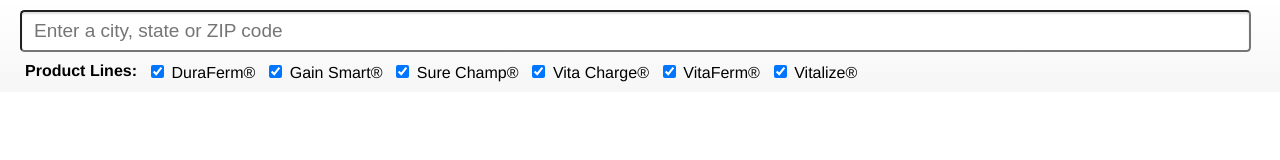
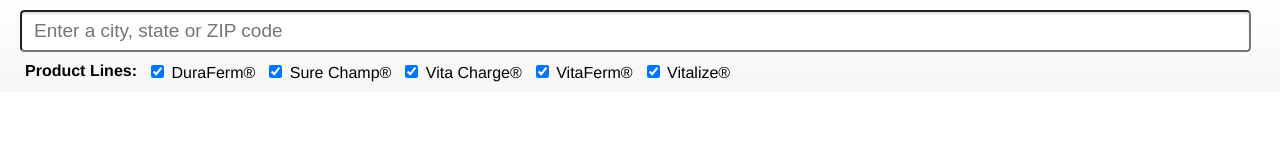
Before and after one commit to LANResources/dealer-locator, a plain HTML site: page index.html in a window 1280 px wide. Drawn offline with nearby package versions, Linux system fonts and the light colour scheme; some packages are replaced by stand-ins of ours.

Commit message:
Remove Gain Smart

```diff
--- a/index.html
+++ b/index.html
@@ -224,9 +224,6 @@
             <label><input type='checkbox' checked='checked' value='DuraFerm®' /> DuraFerm®</label>
           </li>
           <li>
-            <label><input type='checkbox' checked='checked' value='Gain Smart®' /> Gain Smart®</label>
-          </li>
-          <li>
             <label><input type='checkbox' checked='checked' value='Sure Champ®' /> Sure Champ®</label>
           </li>
           <li>
--- a/js/DealerLocator.js
+++ b/js/DealerLocator.js
@@ -55,7 +55,7 @@
         latlng: new google.maps.LatLng(lat, lng),
         distance: null,
         search_distance: null,
-        product_lines: _.intersect(['DuraFerm®', 'Gain Smart®', 'Sure Champ®', 'Vita Charge®', 'VitaFerm®', 'Vitalize®'], this.get('dealer_types'))
+        product_lines: _.intersect(['DuraFerm®', 'Sure Champ®', 'Vita Charge®', 'VitaFerm®', 'Vitalize®'], this.get('dealer_types'))
       });
     },
 
@@ -120,7 +120,7 @@
       model: Dealer,
       url: 'http://www.biozymebackoffice.com/dealers.js?callback=?',
 
-      product_lines: ['DuraFerm®', 'Gain Smart®', 'Sure Champ®', 'Vita Charge®', 'VitaFerm®', 'Vitalize®'],
+      product_lines: ['DuraFerm®', 'Sure Champ®', 'Vita Charge®', 'VitaFerm®', 'Vitalize®'],
       bounds: null,
       filter_cache: null,
 
```
